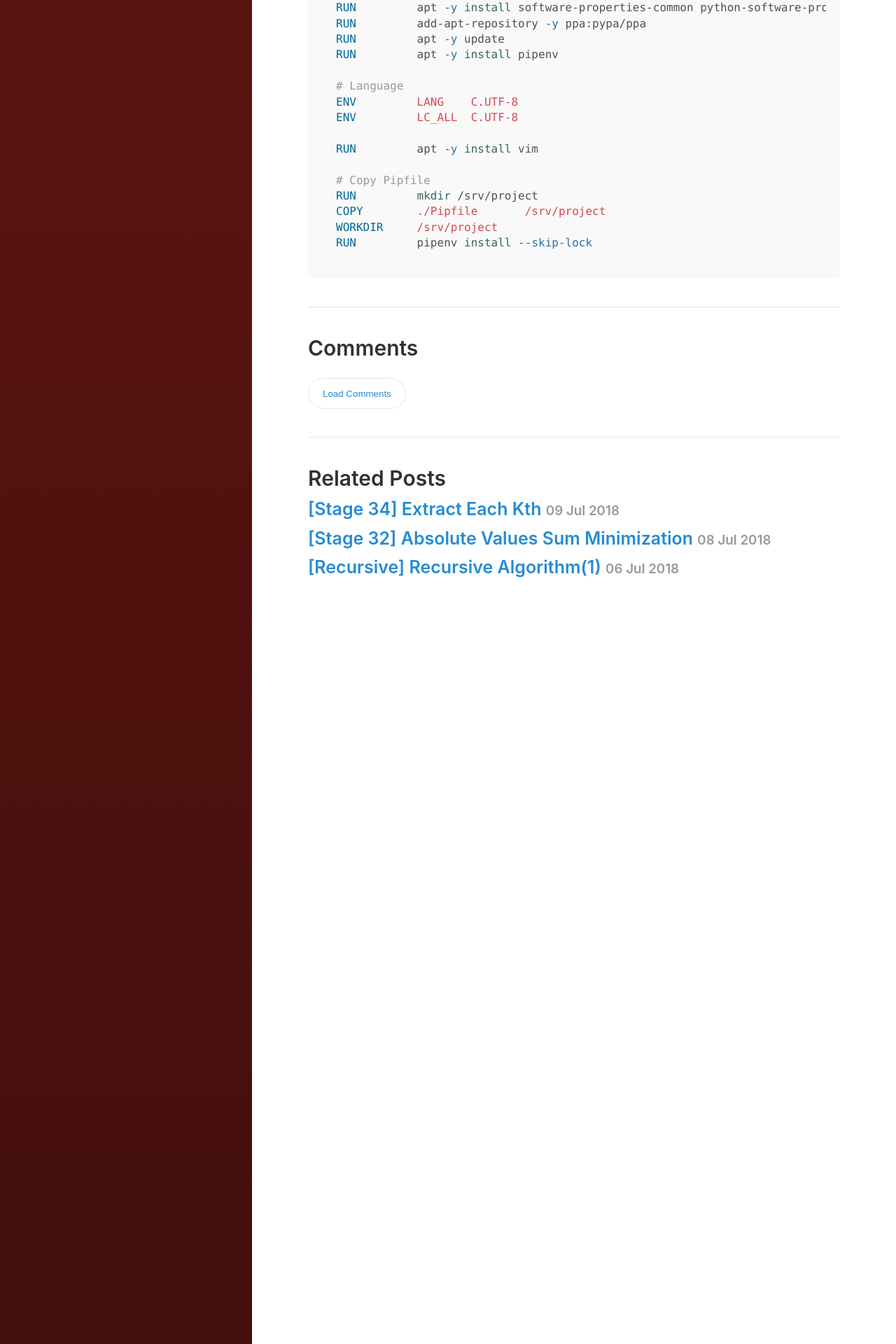
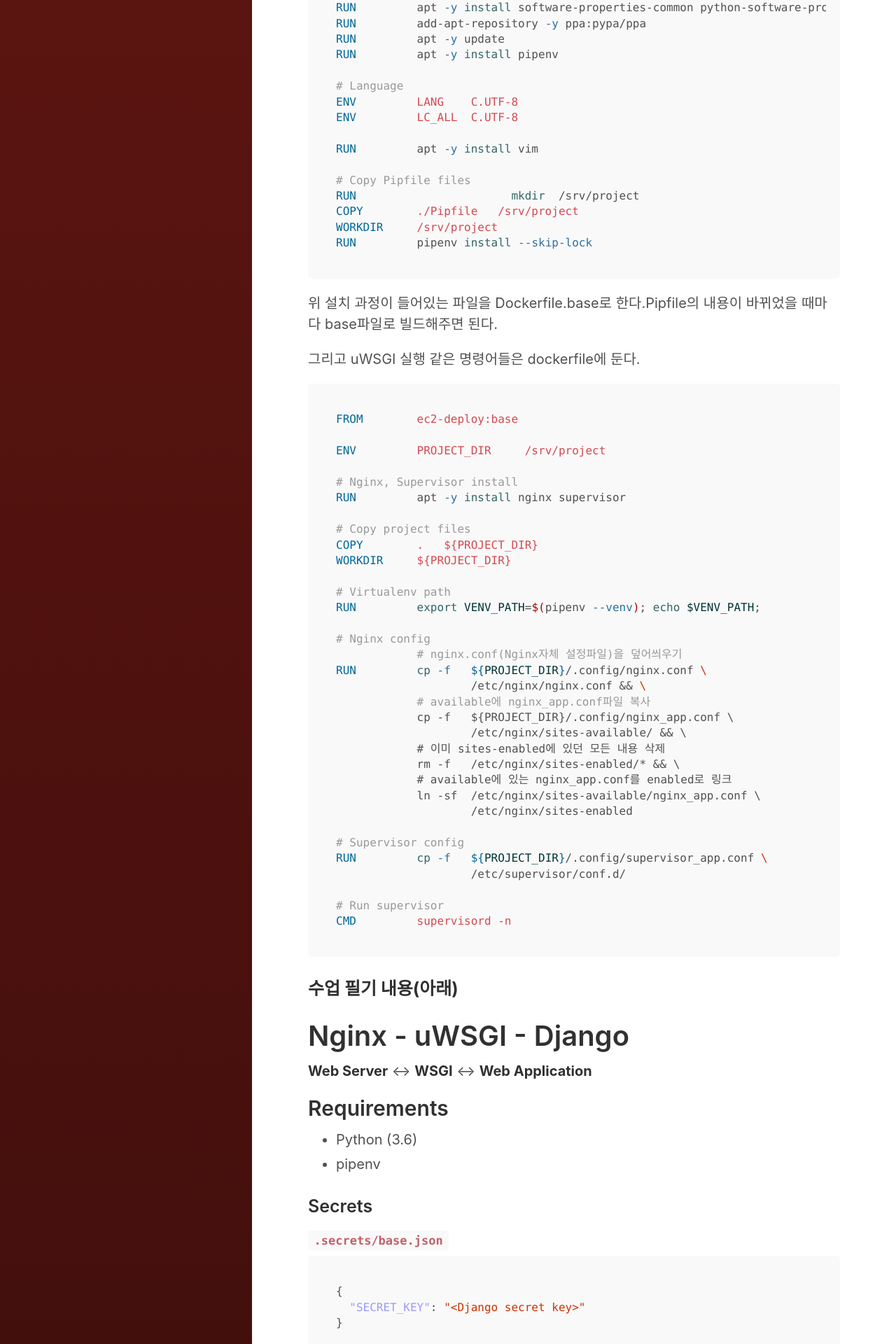
Before and after one commit to Chrisaor/chrisaor.github.com, a Jekyll site: the page built from _posts/TIL/2018-07-06-TIL.md, in a window 1280 px wide. Shown: the part 2403-4323 px from the top of the page at 70% size. Built offline with Jekyll 4.4.1, drawn with Linux system fonts in a browser that asks for light colours; some of the changed text lies outside the part shown.

````diff
--- a/_posts/TIL/2018-07-06-TIL.md
+++ b/_posts/TIL/2018-07-06-TIL.md
@@ -99,9 +99,169 @@ ENV         LC_ALL  C.UTF-8
 
 RUN         apt -y install vim
 
-# Copy Pipfile
-RUN         mkdir /srv/project
-COPY        ./Pipfile       /srv/project
+# Copy Pipfile files
+RUN			  mkdir  /srv/project
+COPY        ./Pipfile   /srv/project
 WORKDIR     /srv/project
 RUN         pipenv install --skip-lock
 ```
+
+위 설치 과정이 들어있는 파일을 Dockerfile.base로 한다.Pipfile의 내용이 바뀌었을 때마다 base파일로 빌드해주면 된다.
+
+그리고 uWSGI 실행 같은 명령어들은 dockerfile에 둔다.
+
+```docker
+FROM        ec2-deploy:base
+
+ENV         PROJECT_DIR     /srv/project
+
+# Nginx, Supervisor install
+RUN         apt -y install nginx supervisor
+
+# Copy project files
+COPY        .   ${PROJECT_DIR}
+WORKDIR     ${PROJECT_DIR}
+
+# Virtualenv path
+RUN         export VENV_PATH=$(pipenv --venv); echo $VENV_PATH;
+
+# Nginx config
+            # nginx.conf(Nginx자체 설정파일)을 덮어씌우기
+RUN         cp -f   ${PROJECT_DIR}/.config/nginx.conf \
+                    /etc/nginx/nginx.conf && \
+            # available에 nginx_app.conf파일 복사
+            cp -f   ${PROJECT_DIR}/.config/nginx_app.conf \
+                    /etc/nginx/sites-available/ && \
+            # 이미 sites-enabled에 있던 모든 내용 삭제
+            rm -f   /etc/nginx/sites-enabled/* && \
+            # available에 있는 nginx_app.conf를 enabled로 링크
+            ln -sf  /etc/nginx/sites-available/nginx_app.conf \
+                    /etc/nginx/sites-enabled
+
+# Supervisor config
+RUN         cp -f   ${PROJECT_DIR}/.config/supervisor_app.conf \
+                    /etc/supervisor/conf.d/
+
+# Run supervisor
+CMD         supervisord -n
+```
+
+
+
+### **수업 필기 내용(아래)**
+
+# Nginx - uWSGI - Django
+
+**Web Server** <-> **WSGI** <-> **Web Application**
+
+## Requirements
+
+- Python (3.6)
+- pipenv
+
+### Secrets
+
+#### `.secrets/base.json`
+
+```json
+{
+  "SECRET_KEY": "<Django secret key>"
+}
+```
+
+#### `.secrets/dev.json`
+
+- PostgreSQL을 사용, DATABASES섹션의 설정이 필요
+
+```json
+{
+  "DATABASES": {
+    "default": {
+      "ENGINE": "django.db.backends.postgresql",
+      "HOST": "<host>",
+      "PORT": 5432,
+      "USER": "<user>",
+      "PASSWORD": "<password>",
+      "NAME": "<db name>"
+    }
+  }
+}
+```
+
+## Installation
+
+```
+pipenv install
+pipenv shell
+cd app
+./manage.py runserver
+```
+
+---
+
+## Nginx
+
+### 웹 서버 설정
+
+```
+/etc/nginx/nginx.conf
+```
+
+- `user`: nginx 프로세스를 실행할 유저
+- `daemon`: `off`로 나타낼 시, background가 아닌 foreground프로세스로 실행
+	- `nginx -g 'daemon off;'` <- 이것과 같은 효과가 됨
+
+### 운영가능한 가상서버(Virtual host)
+
+A, B, C, D, E 5개의 서버정보가 있다면, `sites-available`폴더에 들어있음
+
+```
+/etc/nginx/sites-available/*
+```
+
+### 실제 운용중인 가상서버
+
+`sites-available`폴더에 있는 파일을 링크해서 사용
+
+```
+/etc/nginx/sites-enabled/<링크파일>
+```
+
+링크 명령어
+
+```
+ln -s <소스> <타겟>
+```
+
+
+## Nginx와 uWSGI
+
+**Web Server <-> WSGI**
+
+서로간에 `Unix socket`을 사용해서 연결 `/tmp/app.sock`을 사용
+
+이 때, `uWSGI`와 `Nginx`를 실행하는 프로세스들이 모두 해당 소켓파일에 접근할 권한이 있어야 함.
+
+(실습때는 `uWSGI`와 `Nginx`모두 `root`계정을 사용해서 해결)
+
+### Nginx에서
+
+자신의 가상서버 설정 (`server`블록)의 `location`에서, `uwsgi_pass`부분에 유닉스 소켓 프로토콜과 위치(`unix://`, `/tmp/app.sock`)을 지정
+
+### uWSGI에서
+
+uWSGI를 실행하기 위한 설정파일 (`uwsgi.ini`)의 `socket`항목에 `/tmp/app.sock`을 지정
+
+## uWSGI
+
+uWSGI의 설정은 `<파일명>.ini`파일에 `ini`방식으로 설정을 기술.
+
+- `chdir`: 웹 애플리케이션의 파이썬 프로젝트 루트 폴더
+- `home`: 실행할 파이썬 가상환경 / 파이썬 인터프리터의 위치
+- `module`: 웹 애플리케이션에서 `WSGI`프레임워크와의 연결을 기술한 파이썬 모듈
+
+## uWSGI와 Django
+
+**WSGI <-> Web Application**
+
+서로간의 연결에 웹 애플리케이션(Django)의 `config.wsgi`모듈 (`app/config/wsgi.py`파일)을 사용
````
Also changed, not shown: _posts/Datastructure/2018-07-06-Recursive1.md (+2 -2 lines), _posts/Datastructure/2018-07-29-Recursive2.md (added, +114 -0 lines), _posts/TIL/2018-07-03-TIL.md (+33 -3 lines), _posts/TIL/2018-07-05-TIL.md (+17 -2 lines).
